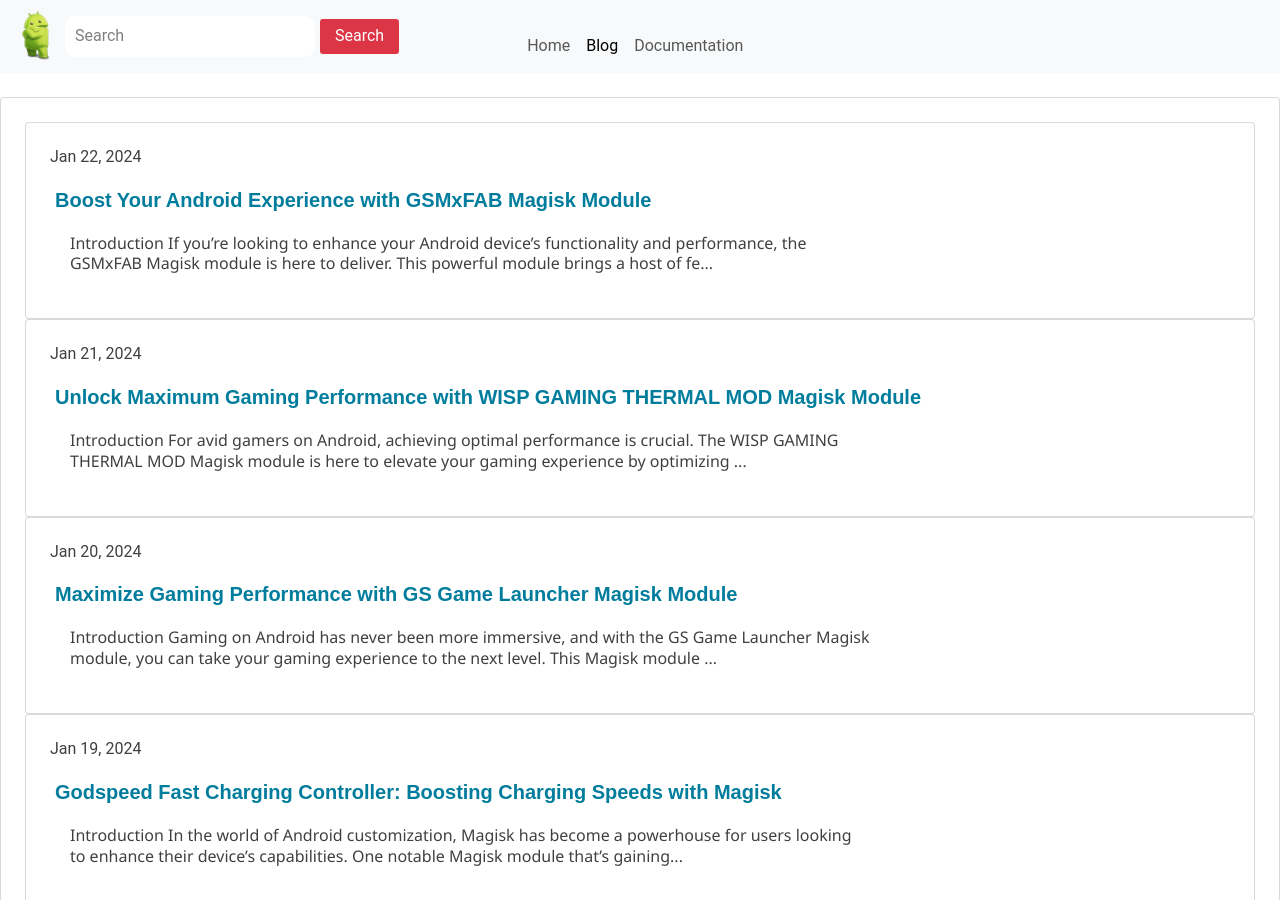
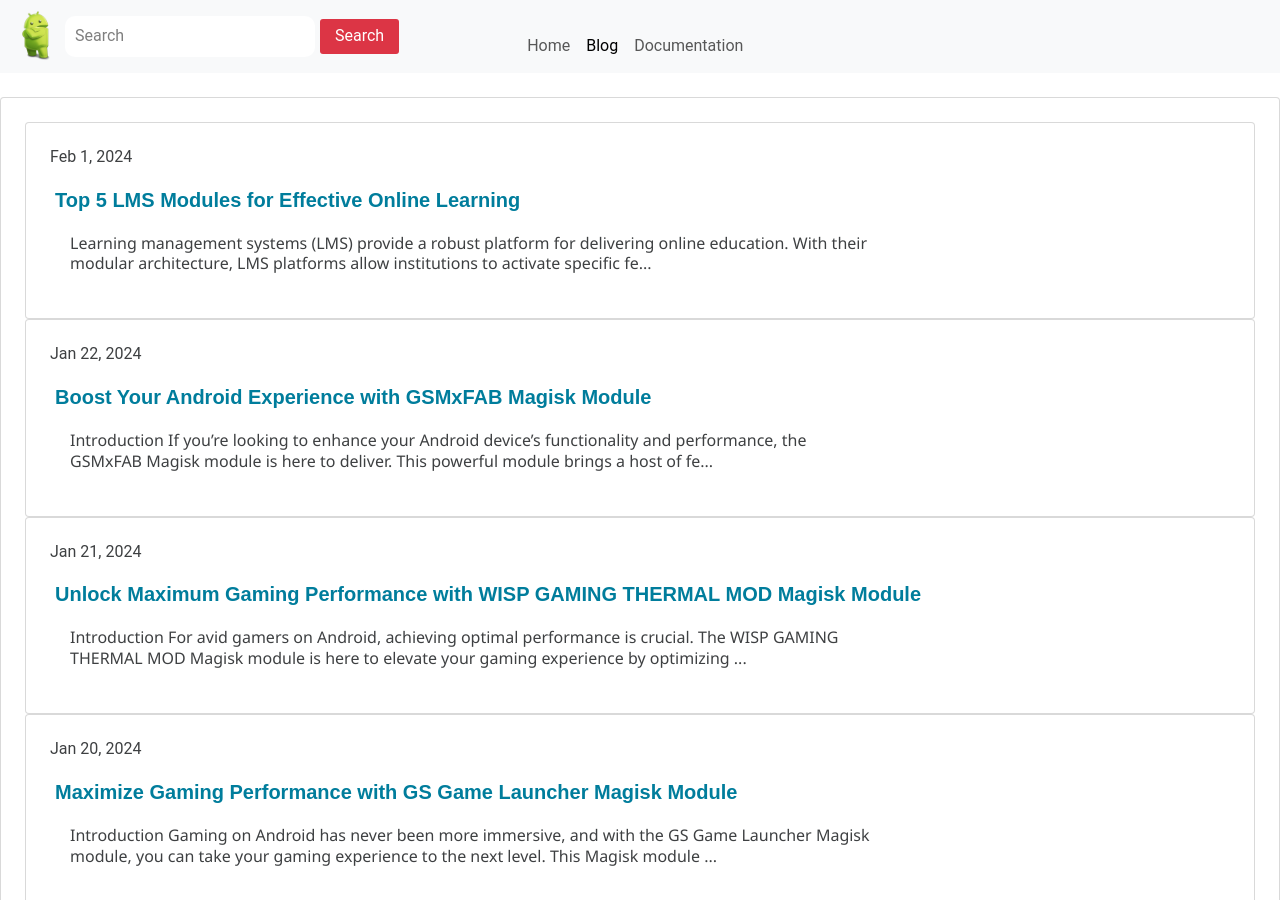
Before and after one commit to androidtweak4all/androidtweak4all.github.io, a Jekyll site: the page built from blog.html, in a window 1280 px wide and 900 px high. Built offline with Jekyll 4.4.1, drawn with Linux system fonts in a browser that asks for light colours; some web fonts are replaced; a file with an impossible date is left out.

Commit message:
Update 2024-02-01-Top-5-LMS-Modules-for-Effective-Online-Learning.md

```diff
--- a/_posts/2024-02-01-Top-5-LMS-Modules-for-Effective-Online-Learning.md
+++ b/_posts/2024-02-01-Top-5-LMS-Modules-for-Effective-Online-Learning.md
@@ -4,7 +4,7 @@ layout: blog
 
 title: Top 5 LMS Modules for Effective Online Learning
 
-date:
+date: 2024-02-01
 lang: eng
 
 tagline: The top LMS modules to enhance student engagement and drive learning outcomes
```
